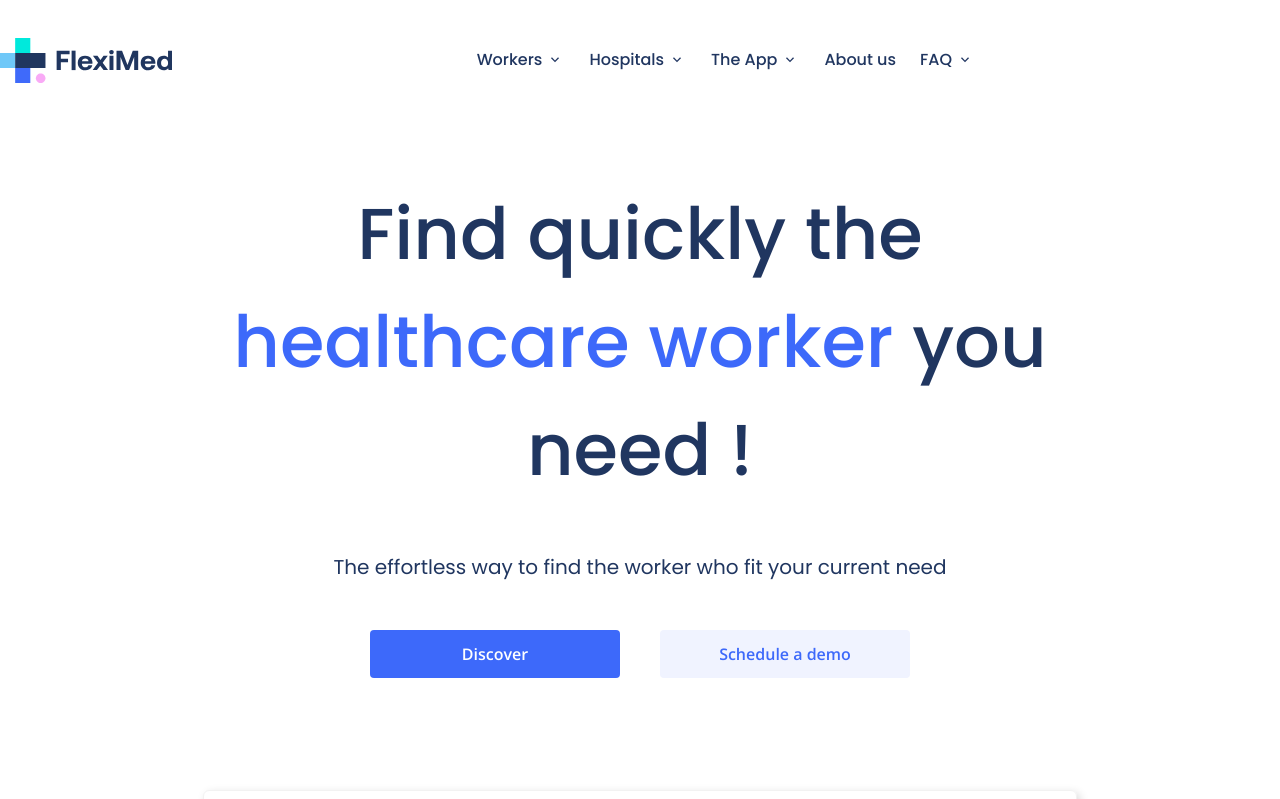
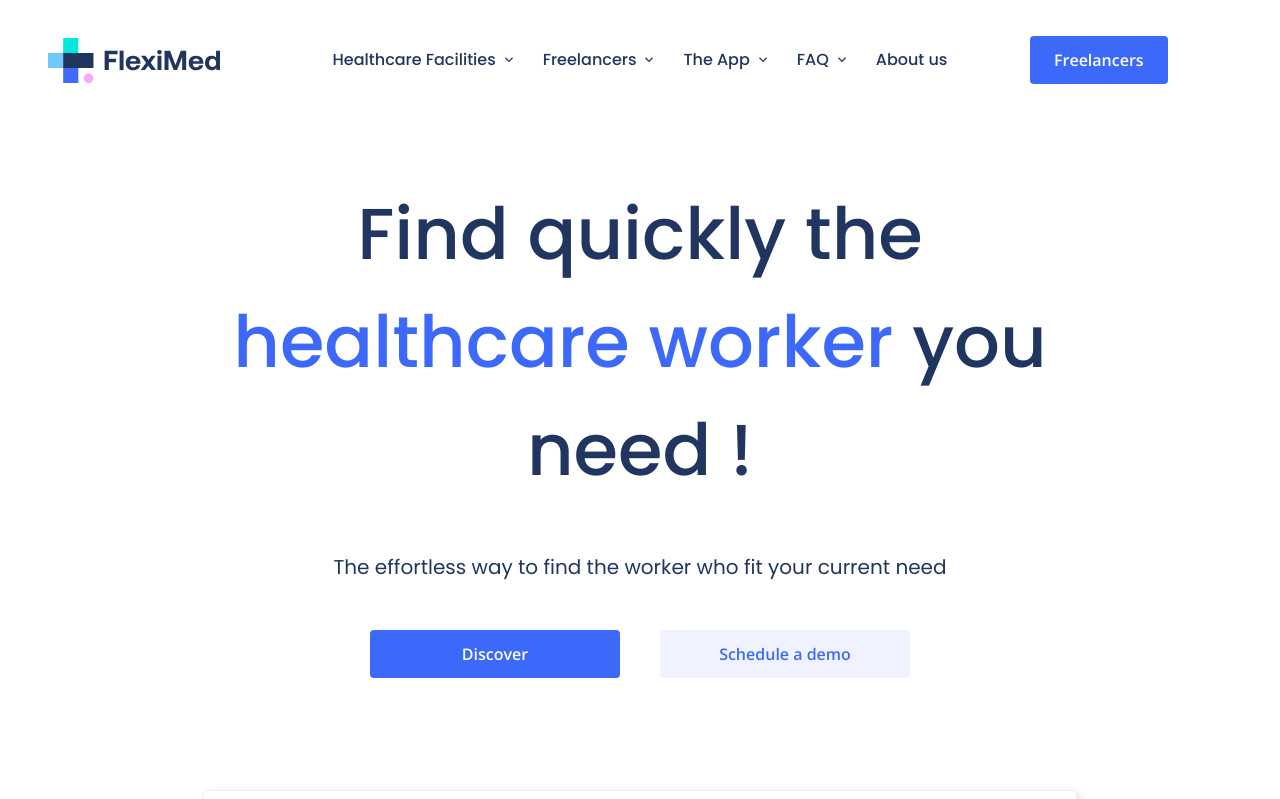
Before and after one commit to WandoCode/my-saas, a Next.js app: page / in a window 1280 px wide. Shown: the top 799 px of the page. Built offline with nearby package versions, Linux system fonts and the light colour scheme.

Commit message:
Centralize navigations links into a file and dispatch it to every usefull href in the project

```diff
--- a/src/app/components/Header.tsx
+++ b/src/app/components/Header.tsx
@@ -1,10 +1,11 @@
 'use client'
 
 import Image from 'next/image'
-import { Nav } from '.'
+import { Button, Nav } from '.'
 import { useEffect, useState } from 'react'
 import clsx from 'clsx'
 import Link from 'next/link'
+import { linksTo } from '../content'
 
 function Header() {
   const [isTop, setIsTop] = useState<boolean>(true)
@@ -22,8 +23,8 @@ function Header() {
 
   return (
     <header className={clsx('header', { 'header--scroll': !isTop })}>
-      <div className="header__logo-container">
-        <Link href="#">
+      <div className="header__side-container">
+        <Link href={linksTo.facilitiesHomepage}>
           <Image
             className="header__logo"
             src="/Logo.svg"
@@ -33,9 +34,14 @@ function Header() {
           />
         </Link>
       </div>
+
       <Nav />
 
-      <div className="header__empty-container only-desktop"></div>
+      <div className="header__side-container only-desktop">
+        <Button variant="primary" href={linksTo.freelancerHomepage}>
+          Freelancers
+        </Button>
+      </div>
     </header>
   )
 }
--- a/src/app/content/index.tsx
+++ b/src/app/content/index.tsx
@@ -1 +1,2 @@
 export { navLinks } from './mainNavLinks'
+export { linksTo } from './links'
--- /dev/null
+++ b/src/app/content/links.tsx
@@ -0,0 +1,15 @@
+const linksTo = {
+  facilitiesHomepage: '/',
+  facilitiesHospitals: '/facilities/hospitals',
+  facilitiesSmallStructures: '/facilities/small-structures',
+  facilitiesScheduleDemo: '/facilities/scheduleDemo',
+  freelancerHomepage: '/freelancer',
+  freelancerAdvantages: '/freelancer/advantages',
+  freelancerWorkWithUs: '/freelancer/work-with-us',
+  faq: '/faq',
+  aboutUs: '/about',
+  app: '/app',
+  appDownload: '/app/download',
+}
+
+export { linksTo }
--- a/src/app/content/mainNavLinks.tsx
+++ b/src/app/content/mainNavLinks.tsx
@@ -1,37 +1,40 @@
+import { linksTo } from './links'
+
 const navLinks = [
   {
-    name: 'Workers',
+    name: 'Healthcare Facilities',
     href: '#',
     subItems: [
-      { name: 'Submenu 1', href: '#' },
-      { name: 'Submenu 2', href: '#' },
+      { name: 'Hospitals', href: linksTo.facilitiesHospitals },
+      { name: 'Small structures', href: linksTo.facilitiesSmallStructures },
+      { name: 'Schedule a demo', href: linksTo.facilitiesScheduleDemo },
     ],
   },
   {
-    name: 'Hospitals',
-    href: '#',
+    name: 'Freelancers',
+    href: linksTo.freelancerHomepage,
     subItems: [
-      { name: 'Our solution', href: '#' },
-      { name: 'Submenu 2', href: '#' },
+      { name: 'Advantage', href: linksTo.freelancerAdvantages },
+      { name: 'Work with us', href: linksTo.freelancerWorkWithUs },
     ],
   },
   {
     name: 'The App',
-    href: '#',
+    href: linksTo.app,
     subItems: [
-      { name: 'Download', href: '#' },
+      { name: 'Download', href: linksTo.appDownload },
       { name: 'Discover', href: '#' },
     ],
   },
-  { name: 'About us', href: '#' },
   {
     name: 'FAQ',
-    href: '#',
+    href: linksTo.faq,
     subItems: [
-      { name: 'Workers', href: '#' },
-      { name: 'Hospitals', href: '#' },
+      { name: 'Freelancers', href: '#' },
+      { name: 'Healthcare Facilities', href: '#' },
     ],
   },
+  { name: 'About us', href: linksTo.aboutUs },
 ]
 
 export { navLinks }
--- a/src/app/page.tsx
+++ b/src/app/page.tsx
@@ -1,5 +1,6 @@
 import Image from 'next/image'
 import { Button } from './components'
+import { linksTo } from './content'
 
 export default function Home() {
   return (
@@ -16,11 +17,15 @@ export default function Home() {
               The effortless way to find the worker who fit your current need
             </h2>
             <div className="align hero__ctas">
-              <Button as="next-link" variant="primary" className="hero__btn-a">
+              <Button
+                href={linksTo.facilitiesHospitals}
+                variant="primary"
+                className="hero__btn-a"
+              >
                 Discover
               </Button>
               <Button
-                as="next-link"
+                href={linksTo.facilitiesScheduleDemo}
                 variant="secondary"
                 className="hero__btn-a"
               >
```
